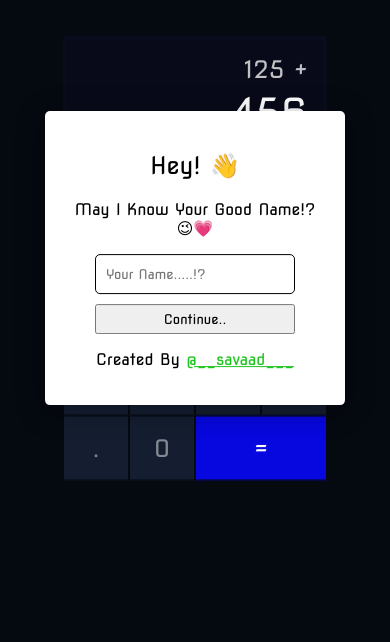
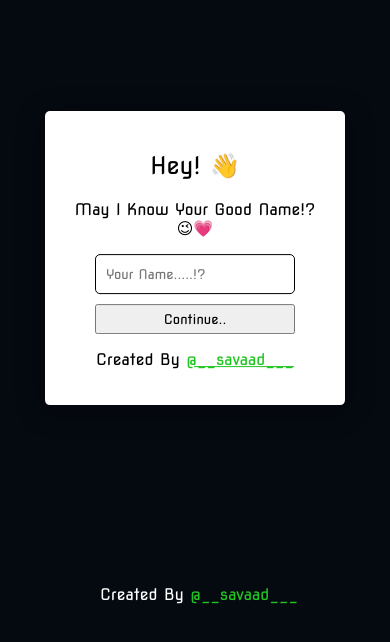
Before and after one commit to MuhammedSavaad/Js-Calculator, a plain HTML site: page index.html in a window 390 px wide. Shown: the part 164-806 px from the top of the page. Drawn offline with Linux system fonts and the light colour scheme.

Commit message:
All Designs Are Completed....

```diff
--- a/index.html
+++ b/index.html
@@ -52,6 +52,10 @@
         <button class="less-weight">0</button>
         <button class="span-2 less-weight result">=</button>
     </div>
+
+    <div class="footer_section">
+        <p>Created By <a href="https://www.instagram.com/__.savaad___/" style="color: rgb(33, 197, 33);">@__savaad___</a></p>
+    </div>
     <script src="script.js"></script>
 </body>
 </html>
--- a/script.js
+++ b/script.js
@@ -1,4 +1,5 @@
 var popup = document.getElementById("popup");
+var body = document.body;
 
 let formValidated = localStorage.getItem("FormValidated");
 console.log(formValidated);
@@ -7,8 +8,14 @@ function FormValidation(){
     localStorage.setItem("FormValidated", true)
 }
 
+if(localStorage.getItem("FormValidated")==null){
+    body.classList.add("hide");
+}
+
 if(localStorage.getItem("FormValidated")=="true"){
+    body.classList.remove("hide");
     popup.classList.add("hide");
 }
 
+
 // localStorage.removeItem("FormValidated");
--- a/style.css
+++ b/style.css
@@ -99,13 +99,11 @@ button.result {
   box-shadow: 0 5px 30px rgba(0, 0, 0, .30);
   background: #fff;
   border-radius: 5px;
-  transition: 0.5s;
   top: 50%;
 }
 #popup.hide{
   visibility: hidden;
   opacity: 0;
-  transition: 0.5s;
 }
 #popup input[type="text"] {
   height: 40px;
@@ -121,3 +119,28 @@ button.result {
   cursor: pointer;
   height: 30px;
 }
+
+body.hide .calc-grid {
+  opacity: 0;
+}
+
+.footer_section {
+  color: #fff;
+  padding-top: 60px;
+  text-align: center;
+}
+.footer_section a {
+  text-decoration: none;
+  cursor: pointer;
+}
+
+@media only screen and (max-width: 600px) {
+  .footer_section {
+    display: flex;
+    align-items: center;
+    position: absolute;
+    bottom: 60px;
+    text-align: center;
+    margin-left: 100px;
+  }
+}
```
